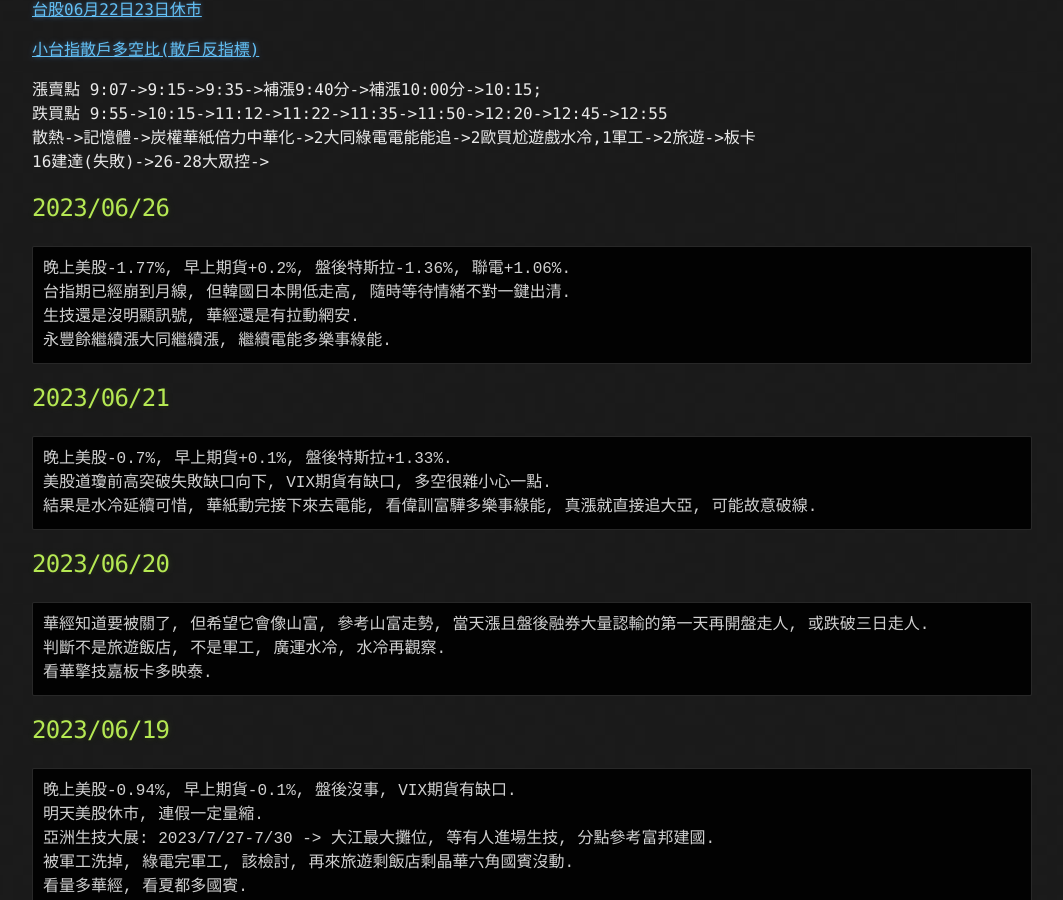
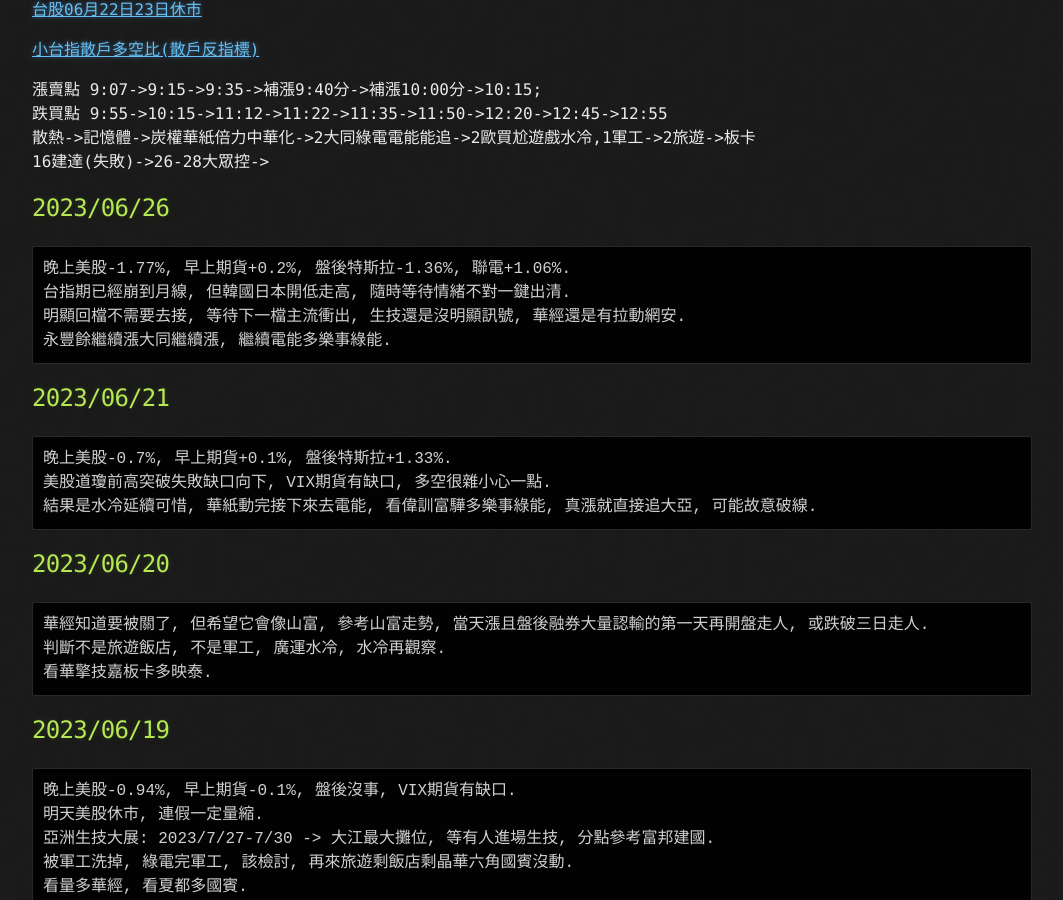
Before and after one commit to lepg5487/Stock_God, a Jekyll site: the page built from index.md, in a window 1280 px wide and 900 px high, scrolled down 460 px. Shown: the whole window, without its empty margins (108-1171 px from the left). Built offline with Jekyll 4.4.1, drawn with Linux system fonts in a browser that asks for light colours; our own code applies the rules of GitHub Pages for plain Markdown files.

Commit message:
Update index.md

````diff
--- a/index.md
+++ b/index.md
@@ -25,7 +25,7 @@
 ```
 晚上美股-1.77%, 早上期貨+0.2%, 盤後特斯拉-1.36%, 聯電+1.06%.
 台指期已經崩到月線, 但韓國日本開低走高, 隨時等待情緒不對一鍵出清.
-生技還是沒明顯訊號, 華經還是有拉動網安.
+明顯回檔不需要去接, 等待下一檔主流衝出, 生技還是沒明顯訊號, 華經還是有拉動網安.
 永豐餘繼續漲大同繼續漲, 繼續電能多樂事綠能.
 ```
 
````
